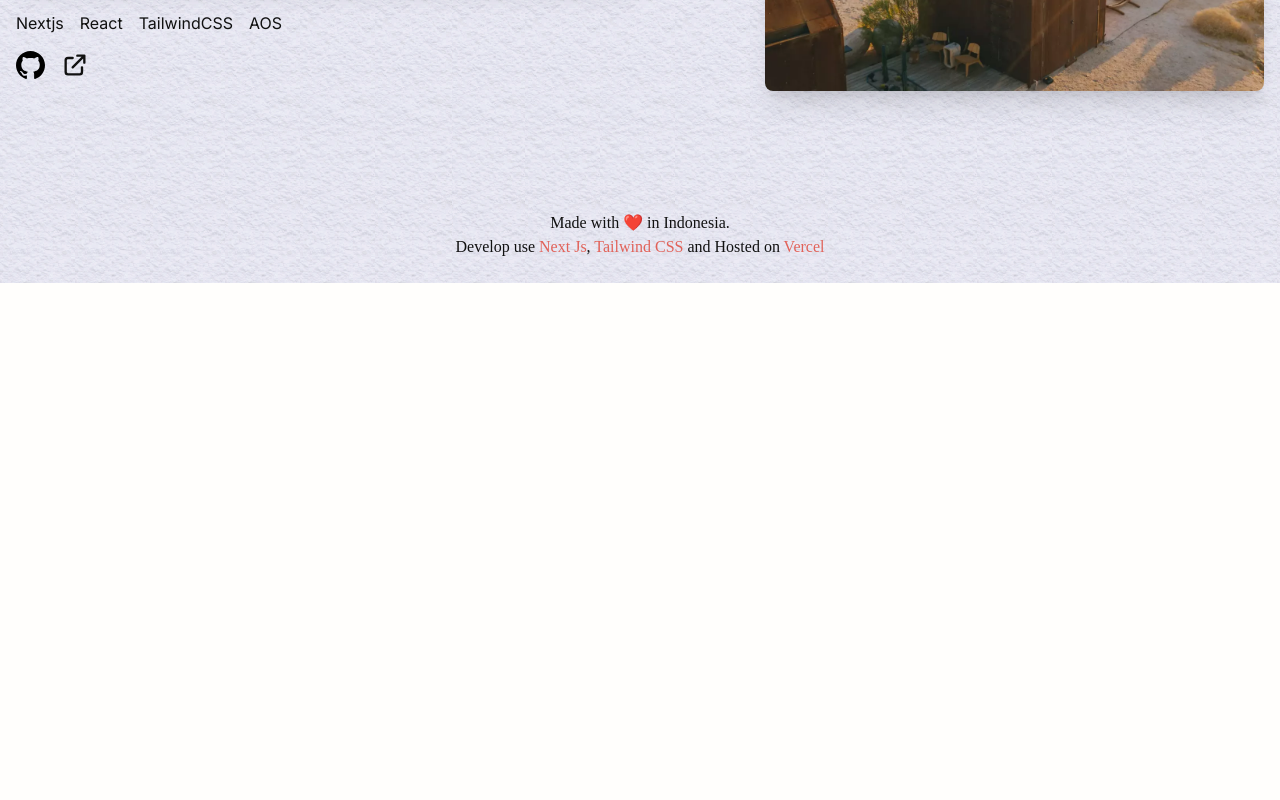
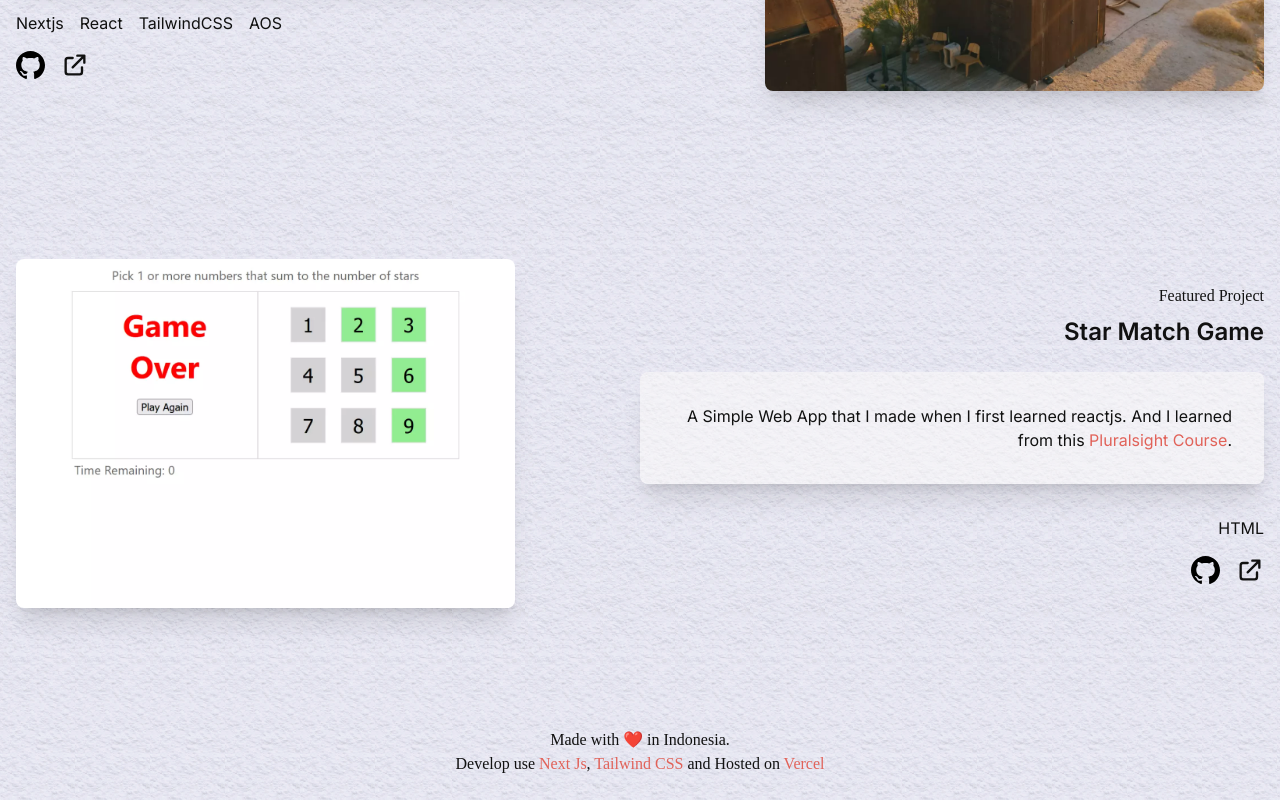
Before and after one commit to rayhansoe/rayhansoe.github.io, a Next.js app: page /projects in a window 1280 px wide. Shown: the part 2520-3320 px from the top of the page. Before the commit the page ends 2803 px from the top, so only its background shows below. Built offline with nearby package versions, Linux system fonts and the light colour scheme; a web font is replaced by a local one.

Commit message:
add back data 6.

```diff
--- a/components/Projects.jsx
+++ b/components/Projects.jsx
@@ -115,24 +115,24 @@ const Projects = () => {
 		},
 
 		// Data 6
-		// {
-		// 	id: 5,
-		// 	title: 'Star Match Game',
-		// 	desc: (
-		// 		<p>
-		// 			A Simple Web App that I made when I first learned reactjs. And I learned from this {''}
-		// 			<Link href='https://www.pluralsight.com/courses/react-js-getting-started'>
-		// 				<a className='text-primary-color hover:underline'>Pluralsight Course</a>
-		// 			</Link>
-		// 			.
-		// 		</p>
-		// 	),
-		// 	techs: ['HTML'],
-		// 	linkDemo: 'https://rayhansoe.github.io/Star-Match-Game/',
-		// 	linkSource: 'https://github.com/rayhansoe/Star-Match-Game',
-		// 	srcImg: StarMatchGame,
-		// 	altImg: 'Star Match Game',
-		// },
+		{
+			id: 5,
+			title: 'Star Match Game',
+			desc: (
+				<p>
+					A Simple Web App that I made when I first learned reactjs. And I learned from this {''}
+					<Link href='https://www.pluralsight.com/courses/react-js-getting-started'>
+						<a className='text-primary-color hover:underline'>Pluralsight Course</a>
+					</Link>
+					.
+				</p>
+			),
+			techs: ['HTML'],
+			linkDemo: 'https://rayhansoe.github.io/Star-Match-Game/',
+			linkSource: 'https://github.com/rayhansoe/Star-Match-Game',
+			srcImg: StarMatchGame,
+			altImg: 'Star Match Game',
+		},
 	]
 	const renderProjects = () => {
 		return data.map(p => <Project {...p} key={p.id} />)
```
